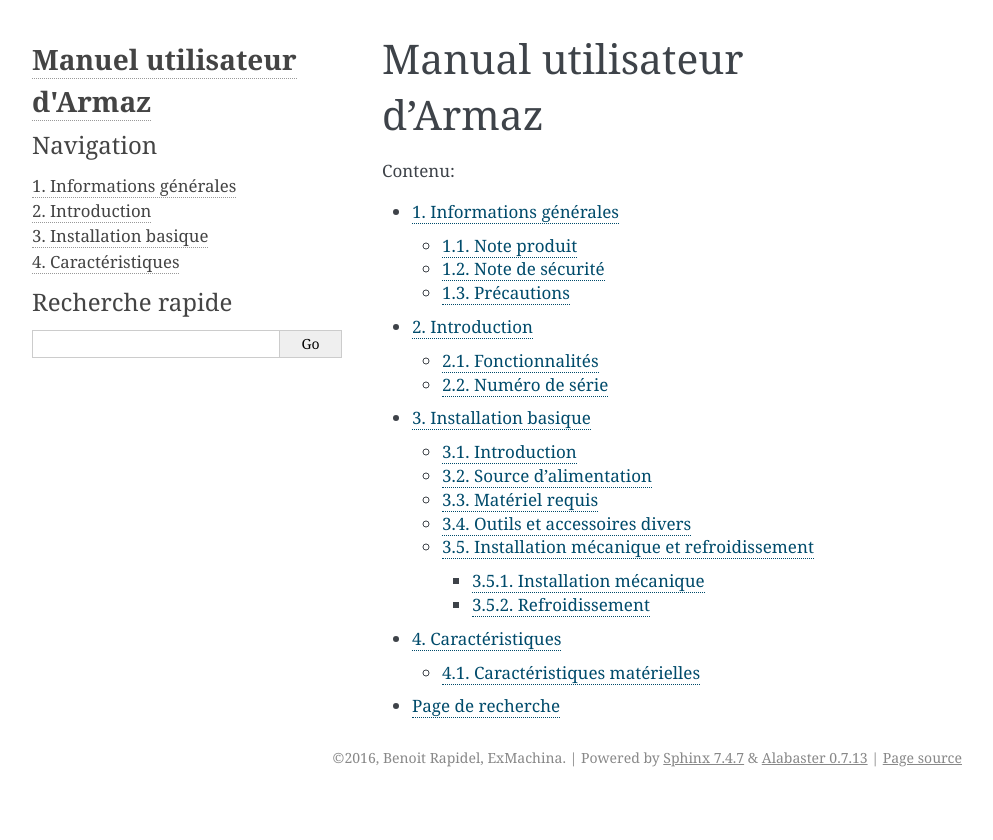
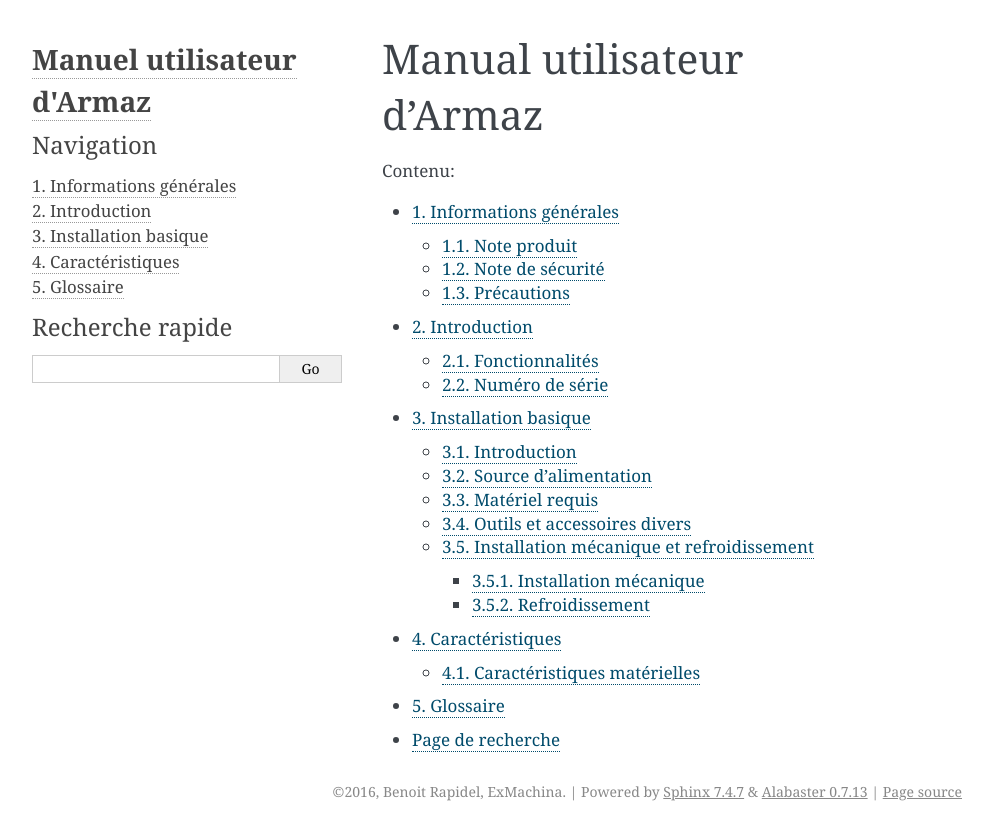
Before and after one commit to exmachina-dev/armaz-doc-french, a Sphinx documentation site: the page built from source/index.rst, in a window 1280 px wide. Shown: the top 840 px of the page, without its empty margins (148-1141 px from the left). Built offline with Sphinx 7.4.7, drawn with Linux system fonts in a browser that asks for light colours.

Commit message:
Added empty glossary

```diff
--- /dev/null
+++ b/source/glossary.rst
@@ -0,0 +1,4 @@
+Glossaire
+=========
+
+.. glossary::
--- a/source/index.rst
+++ b/source/index.rst
@@ -16,5 +16,6 @@
    introduction
    basic-installation
    specifications
+   glossary
 
 * :ref:`search`
```
